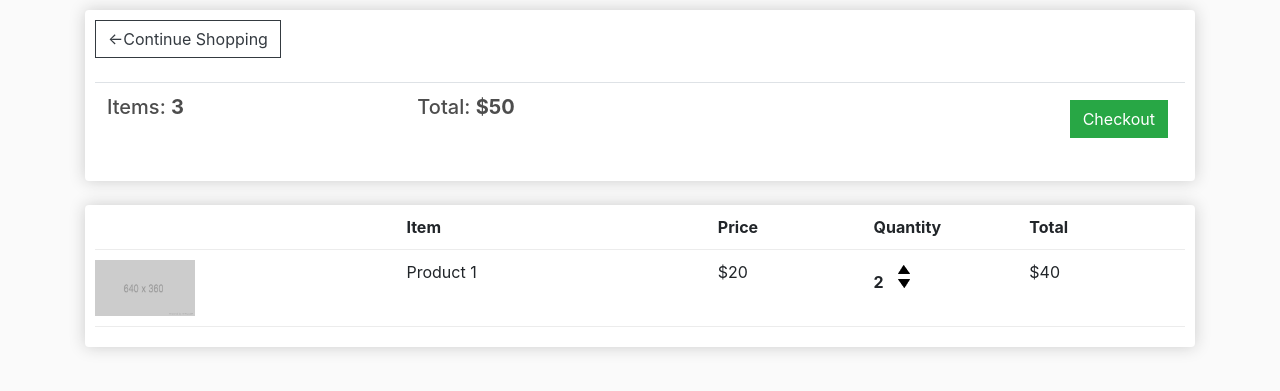
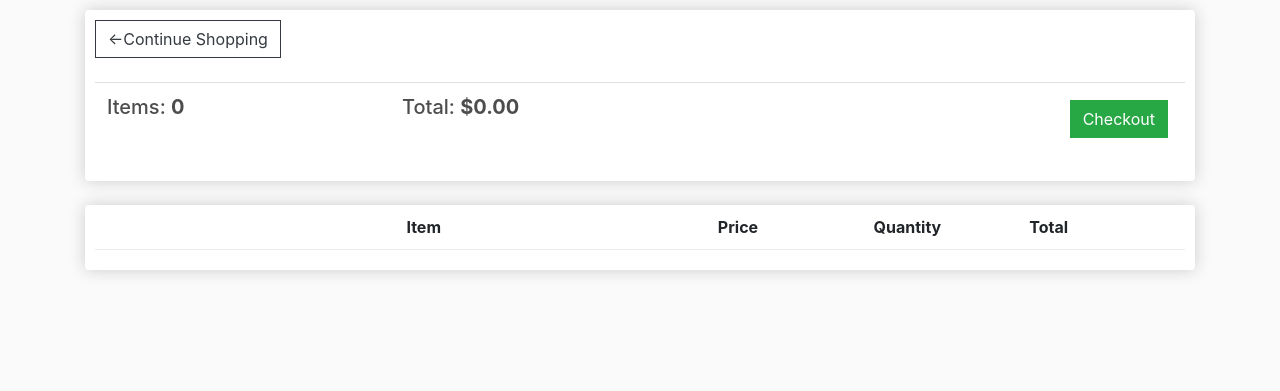
Before and after one commit to DaemonStark/E-Store, a Django app: page /cart/ in a window 1280 px wide. Shown: the part 57-448 px from the top of the page. Run offline with Django 3.2, Linux system fonts and the light colour scheme; lists and menus that the app fills with data are empty; some libraries are stand-ins or nearby versions.

Commit message:
Rendered data and totals

```diff
--- a/store/templates/store/cart.html
+++ b/store/templates/store/cart.html
@@ -9,8 +9,8 @@
         <br>
         <table class="table">
             <tr>
-                <th><h5>Items: <strong>3</strong></h5></th>
-                <th><h5>Total: <strong>$50</strong></h5></th>
+                <th><h5>Items: <strong>{{order.get_cart_items}}</strong></h5></th>
+                <th><h5>Total: <strong>${{order.get_cart_total|floatformat:2}}</strong></h5></th>
                 <th>
                     <a style="float:right; margin:5px" class="btn btn-success"  href="{% url 'checkout' %}">Checkout</a>
                 </th>
@@ -26,20 +26,22 @@
                 <div style="flex:1"><strong>Quantity</strong></div>
                 <div style="flex:1"><strong>Total</strong></div>
             </div>
+            {% for item in items %}
             <div class="cart-row">
-                <div style="flex:2"><img class="row-image" src="{% static 'images/placeholder.png' %}"></div>
-                <div style="flex:2">Product 1</div>
-                <div style="flex:1">$20</div>
+                <div style="flex:2"><img class="row-image" src="{{item.product.imageURL}}"></div>
+                <div style="flex:2">{{item.product.name}}</div>
+                <div style="flex:1">{{item.product.price|floatformat:2}}</div>
                 <div style="flex:1">
-                    <p class="quantity">2</p>
+                    <p class="quantity">{{item.quantity}}</p>
                     <div class="quantity">
                         <img class="chg-quantity" src="{% static  'images/arrow-up.png' %}">
 
                         <img class="chg-quantity" src="{% static  'images/arrow-down.png' %}">
                     </div>
                 </div>
-                <div style="flex:1">$40</div>
+                <div style="flex:1">${{item.get_total}}</div>
             </div>
+            {% endfor %}
 
         </div>
     </div>
--- a/store/views.py
+++ b/store/views.py
@@ -8,9 +8,24 @@ def store(request):
     return render(request,'store/store.html',context)
 
 def cart(request):
-    context = {}
+
+    if request.user.is_authenticated :
+        customer = request.user.customer
+        order, created = Order.objects.get_or_create(customer,complete = False)
+        items = order.orderitem_set.all()
+    else:
+        items = []
+        order = {'get_cart_total':0, 'get_cart_items':0}  #for non-logged in users
+    context = {'items':items,'order':order}
     return render(request,'store/cart.html',context)
 
 def checkout(request):
-    context = {}
+    if request.user.is_authenticated :
+        customer = request.user.customer
+        order, created = Order.objects.get_or_create(customer,complete = False)
+        items = order.orderitem_set.all()
+    else:
+        items = []
+        order = {'get_cart_total':0, 'get_cart_items':0}  #for non-logged in users
+    context = {'items':items,'order':order}
     return render(request,'store/checkout.html',context)
```
Also changed, not shown: store/models.py (+16 -0 lines), store/templates/store/checkout.html (+8 -6 lines), db.sqlite3, static/images/T-shirt.jpg (added), static/images/saint-james-breton-cr-courtesy.jpg (added), static/images/shirt.jpg (deleted), static/images/tshirt.jpg (deleted), static/images/watch.jpg (deleted), static/images/watch2.jpg (added).
